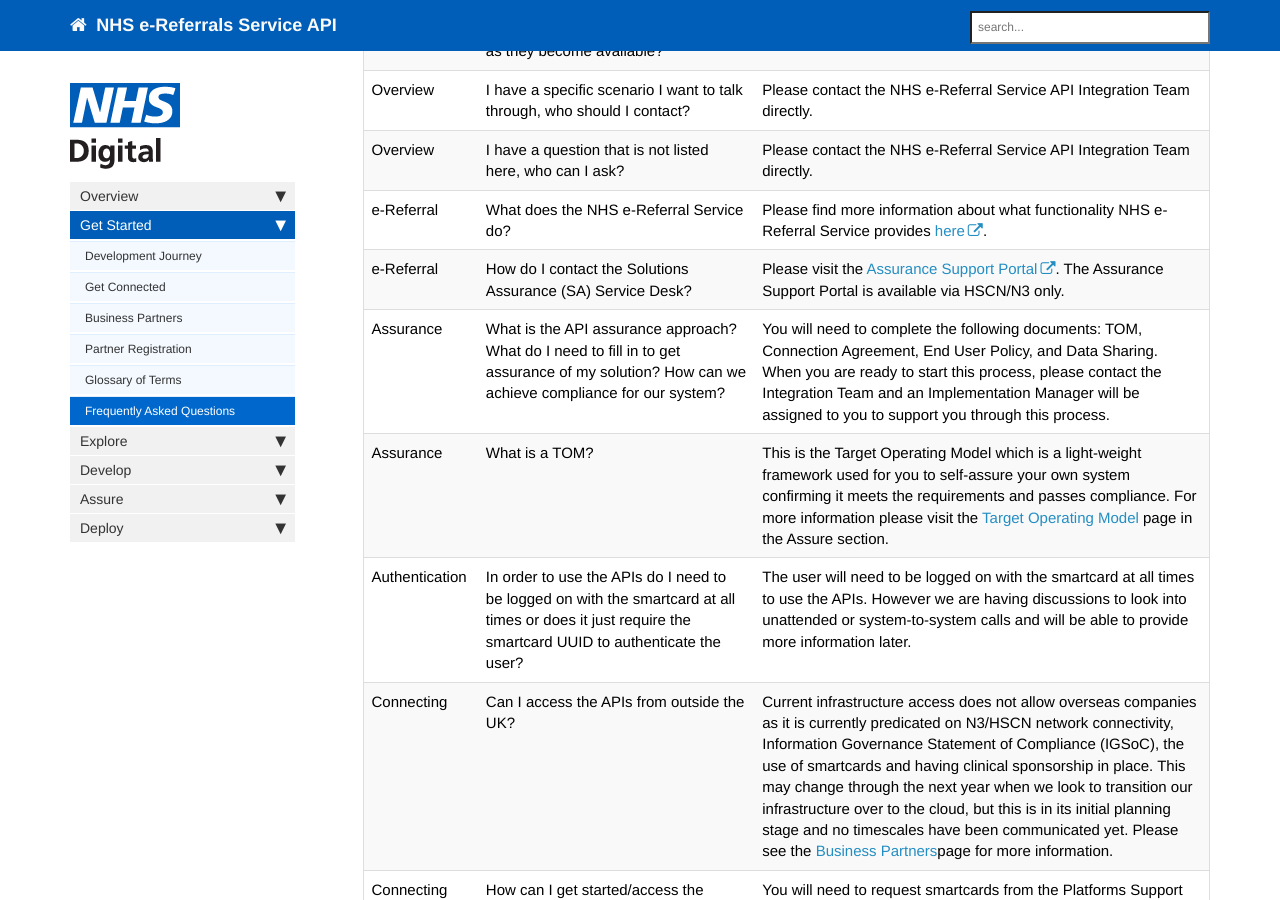
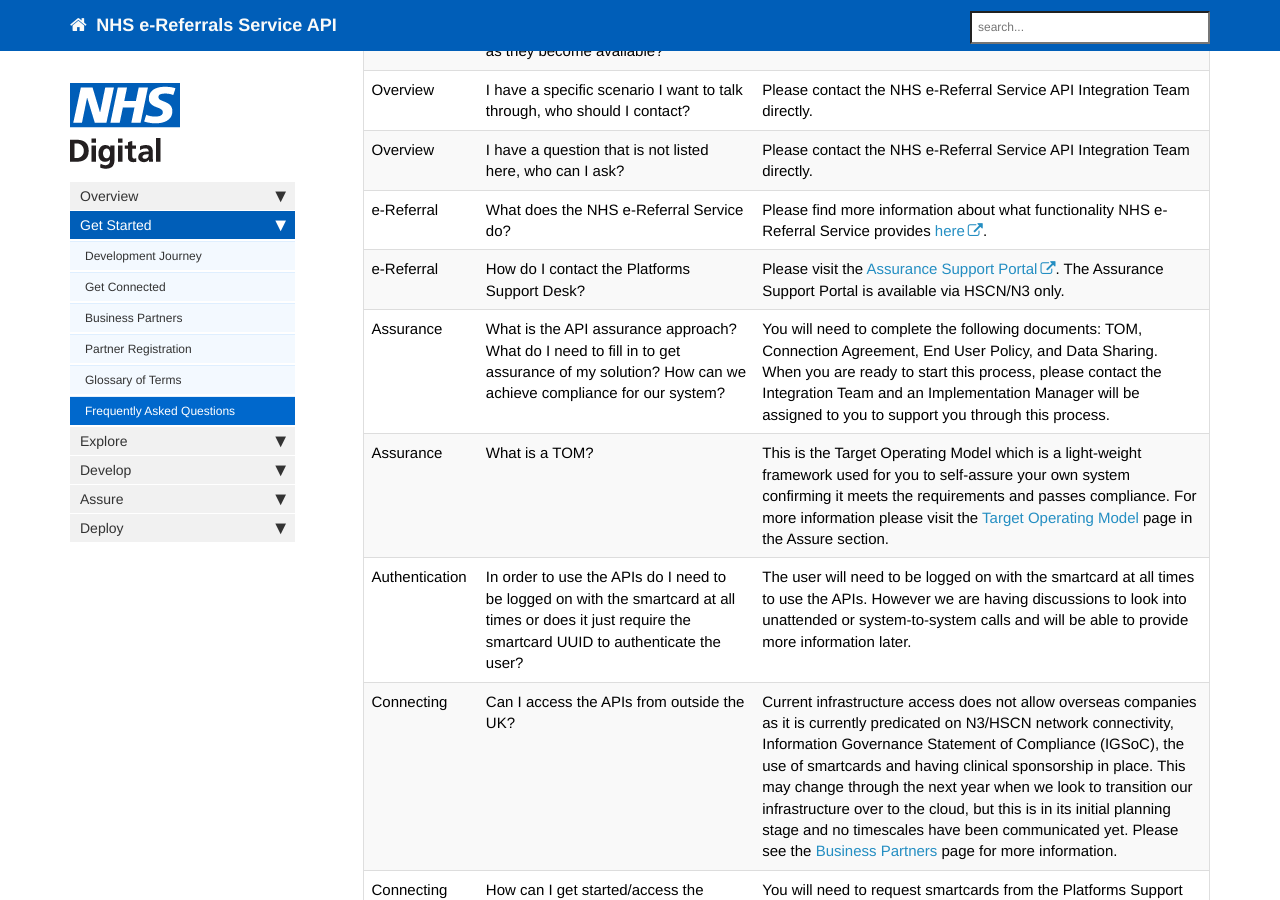
Before and after one commit to nhsconnect/digital-referrals, a Jekyll site: the page built from pages/getstarted/getstarted_faq.md, in a window 1280 px wide and 900 px high, scrolled down 353 px. Built offline with Jekyll 4.4.1, drawn with Linux system fonts in a browser that asks for light colours; nearby versions of some CDN libraries; comment, search, counter and statistics services are not loaded.

Commit message:
Updated SA Service Desk to Platforms Support Desk.

```diff
--- a/pages/getstarted/getstarted_faq.md
+++ b/pages/getstarted/getstarted_faq.md
@@ -15,12 +15,12 @@ summary: "A set of common questions and answers regarding the e-Referral APIs"
 | Overview | I have a specific scenario I want to talk through, who should I contact? | Please contact the NHS e-Referral Service API Integration Team directly. |
 | Overview | I have a question that is not listed here, who can I ask? | Please contact the NHS e-Referral Service API Integration Team directly. |
 | e-Referral | What does the NHS e-Referral Service do? | Please find more information about what functionality NHS e-Referral Service provides [here](https://digital.nhs.uk/e-Referral-Service). |
-| e-Referral | How do I contact the Solutions Assurance (SA) Service Desk? | Please visit the [Assurance Support Portal](http://www.assurancesupport.digital.nhs.uk/). The Assurance Support Portal is available via HSCN/N3 only. |
+| e-Referral | How do I contact the Platforms Support Desk? | Please visit the [Assurance Support Portal](http://www.assurancesupport.digital.nhs.uk/). The Assurance Support Portal is available via HSCN/N3 only. |
 | Assurance | What is the API assurance approach? What do I need to fill in to get assurance of my solution? How can we achieve compliance for our system? | You will need to complete the following documents: TOM, Connection Agreement, End User Policy, and Data Sharing. When you are ready to start this process, please contact the Integration Team and an Implementation Manager will be assigned to you to support you through this process. |
 | Assurance | What is a TOM? | This is the Target Operating Model which is a light-weight framework used for you to self-assure your own system confirming it meets the requirements and passes compliance. For more information please visit the [Target Operating Model](assure_tom.html) page in the Assure section. |
 | Authentication | In order to use the APIs do I need to be logged on with the smartcard at all times or does it just require the smartcard UUID to authenticate the user? | The user will need to be logged on with the smartcard at all times to use the APIs. However we are having discussions to look into unattended or system-to-system calls and will be able to provide more information later. |
-| Connecting | Can I access the APIs from outside the UK? | Current infrastructure access does not allow overseas companies as it is currently predicated on N3/HSCN network connectivity, Information Governance Statement of Compliance (IGSoC), the use of smartcards and having clinical sponsorship in place. This may change through the next year when we look to transition our infrastructure over to the cloud, but this is in its initial planning stage and no timescales have been communicated yet. Please see the [Business Partners](getstarted_business_partners.html)page for more information. |
-    | Connecting | How can I get started/access the APIs? - I don't have any e-RS/DEV1 smart cards | You will need to request smartcards from the Platforms Support Desk. Please find details [here](getstarted_get_connected.html). |
+| Connecting | Can I access the APIs from outside the UK? | Current infrastructure access does not allow overseas companies as it is currently predicated on N3/HSCN network connectivity, Information Governance Statement of Compliance (IGSoC), the use of smartcards and having clinical sponsorship in place. This may change through the next year when we look to transition our infrastructure over to the cloud, but this is in its initial planning stage and no timescales have been communicated yet. Please see the [Business Partners](getstarted_business_partners.html) page for more information. |
+| Connecting | How can I get started/access the APIs? - I don't have any e-RS/DEV1 smart cards | You will need to request smartcards from the Platforms Support Desk. Please find details [here](getstarted_get_connected.html). |
 | Connecting | How can I access the APIs? - I have e-RS/DEV1 smartcards but no spine endpoint nor test pack | You will need to create a CSR using your FQDN and fill in an EPR form and request Platforms Support Desk to register your endpoint. You will receive endpoint certificate, MHS Party Key and ASID details in return. Please find details [here](getstarted_get_connected.html). |
 | Connecting | How can I access the APIs? - I have e-RS/DEV1 smart cards, a spine endpoint and a test pack | Once you have an endpoint registration certificate, you will need to create a key pair by following the instructions in the "NHS e-RS API Connectivity Guide" document and then you can use the information about the API resource models in the "NHS e-RS API Structure" document to call the APIs. Please find details [here](getstarted_get_connected.html). |
 | Connecting | I already have an e-RS/DEV1 smartcard, do I need another one to access the APIs? | If you have already got a smartcard for the e-RS/DEV1 environment, please provide Platforms Support Desk the UUID of the smartcard so that they can assign specific roles to it and also provide a test pack for you to access the NHS e-Referral Service APIs. |
```
